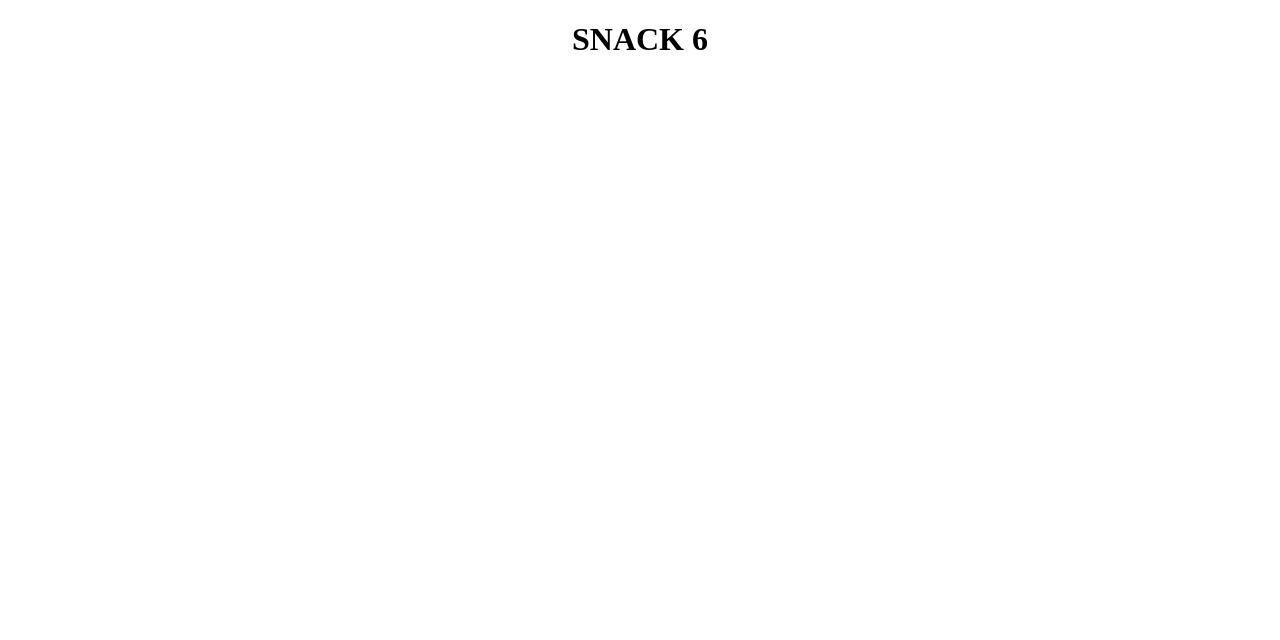
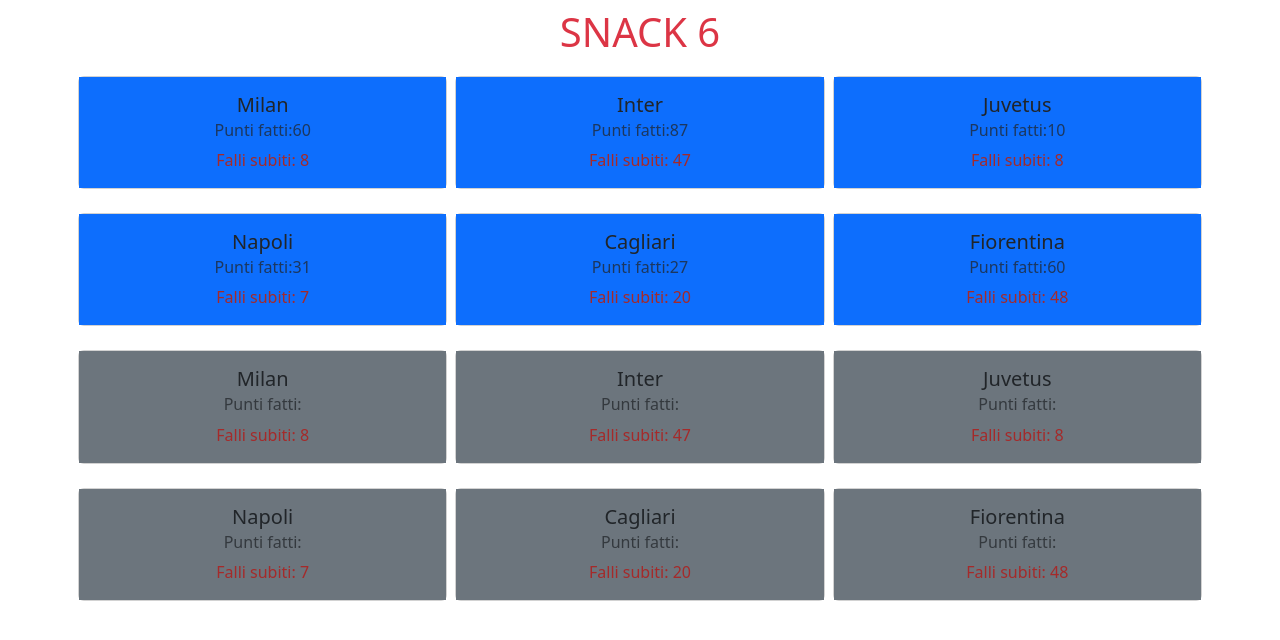
Before and after one commit to giacomomarongiu/js-snack-es6, a plain HTML site: page snack 6/index.html in a window 1280 px wide. Drawn offline with nearby package versions, Linux system fonts and the light colour scheme.

Commit message:
BONUS Done + comments + some Bootstrap

```diff
--- a/snack 6/index.html
+++ b/snack 6/index.html
@@ -4,14 +4,19 @@
     <meta charset="UTF-8">
     <meta name="viewport" content="width=device-width, initial-scale=1.0">
     <title>Snack 6</title>
+    <link href="https://cdn.jsdelivr.net/npm/bootstrap@5.3.3/dist/css/bootstrap.min.css" rel="stylesheet" integrity="sha384-QWTKZyjpPEjISv5WaRU9OFeRpok6YctnYmDr5pNlyT2bRjXh0JMhjY6hW+ALEwIH" crossorigin="anonymous">
+
 </head>
 
 <style>*{
+    color: brown;
     text-align: center;
 }</style>
 
 <body>
-    <h1>SNACK 6</h1>
+    <h1 class="p-2 text-danger">SNACK 6</h1>
     <script src="./main.js"></script>
+    <script src="https://cdn.jsdelivr.net/npm/bootstrap@5.3.3/dist/js/bootstrap.bundle.min.js" integrity="sha384-YvpcrYf0tY3lHB60NNkmXc5s9fDVZLESaAA55NDzOxhy9GkcIdslK1eN7N6jIeHz" crossorigin="anonymous"></script>
+
 </body>
 </html>
--- a/snack 6/main.js
+++ b/snack 6/main.js
@@ -46,6 +46,7 @@
 //console.log(footballTeams);
 
 
+//FUNZIONI
 //Creo una funzione che mi genera numeri random da 0 a 50
 function randomFouls() {
     let x = Math.floor(Math.random() * 50);
@@ -65,18 +66,19 @@
 
 
 
-//Utilizzo Map sul mio array per modificare il valori con numeri random
+//Utilizzo Map sul mio array per modificare il valori con i numeri random
 footballTeams.map(team => {
     //Utilizzo le mie funzioni qui dentro
     return team.puntifatti = randomPoints(), team.fallisubiti = randomFouls();
 })
+//Lo stampo
 console.log("Ecco l'array con le squadre e i valori casuali");
 console.log(footballTeams);
 
 
 
 //Creo un nuovo array vuoto
-let footballTeamsNoFouls=[];
+let footballTeamsNoFouls = [];
 
 //Usando la destrutturazione lo vado a riempire solo con nom e fallisubiti
 footballTeams.forEach(team => {
@@ -85,5 +87,70 @@
     //E' come se a ogni ciclo pushassi nel mio array vuoto solo le mie due proprietà
     footballTeamsNoFouls = [...footballTeamsNoFouls, { nome, fallisubiti }]
 });
+//Lo stampo
 console.log("Ecco l'array con i puntifatti rimossi");
 console.log(footballTeamsNoFouls);
+
+
+
+
+
+
+//BONUS
+//CREO ELEMENTI SUL DOM
+// Utilizzo una struttura Bootstrap
+const main = document.createElement('main');
+const container = document.createElement('div');
+const row = document.createElement('div');
+
+//Creo struttura nella mia DOM
+document.body.append(main);
+main.append(container);
+container.append(row);
+
+//Assegno struttuta Bootstrap aggiungendo classi ai miei elementi sul DOM
+container.classList.add('container');
+row.classList.add('row','g-3');
+
+//Creo una funzione per stampare gli array sul DOM
+/** Questa funzione serve per stampare sul DOM un array di oggetti
+ * che hanno come paramentri nome, punti fatti, falli subiti;
+ *
+ * @param {array} teams
+ */
+function letsDOM(teams) {
+    teams.forEach(object => {
+        let {nome,fallisubiti,puntifatti}=object;
+        let differentBg= "bg-primary";
+        const col = document.createElement('div');
+        const card = document.createElement('div');
+
+        //Valuto il caso del secondo array e gli cambio colore per distiguersi
+        if(puntifatti===undefined){
+            puntifatti = "";
+            differentBg ="bg-secondary"
+        }
+
+        //Aggiungo a ogni iterazione una colonna
+        row.append(col);
+        col.classList.add('col-4','p-1');
+
+        //Aggiungo a ogni iterazione una card
+        col.append(card);
+        card.classList.add('card');
+
+        const markup = `
+    <div class="card-body ${differentBg}">
+    <h5 class="card-title">${nome}</h5>
+    <h6 class="card-subtitle mb-2 text-body-secondary">Punti fatti:${puntifatti}</h6>
+    <p class="card-text">Falli subiti: ${fallisubiti}</p>
+     </div>`
+
+        card.innerHTML= markup;
+    })
+}
+
+
+//Chiamo la funzione per entrambi gli array
+letsDOM(footballTeams);
+letsDOM(footballTeamsNoFouls);
```
